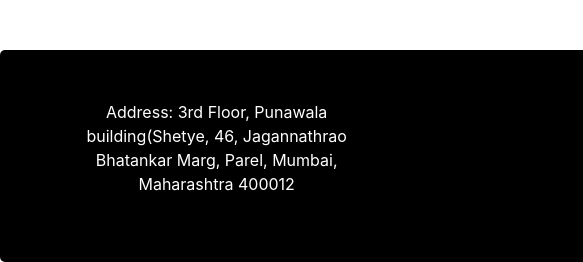
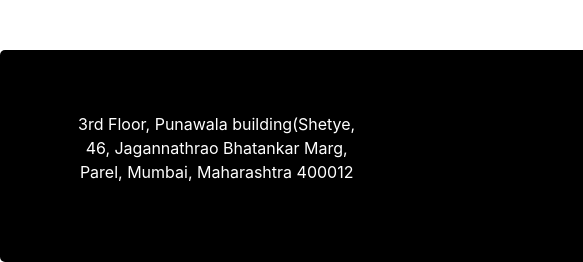
Before and after one commit to pranaybhosale1124/vastu-sarita, a plain HTML site: page index.html in a window 1280 px wide. Shown: the part 2998-3260 px from the top of the page, 0-583 px from the left. Drawn offline with nearby package versions, Linux system fonts and the light colour scheme; no server answers.

Commit message:
design changes

```diff
--- a/index.html
+++ b/index.html
@@ -197,7 +197,7 @@
         <div class="row">
             <div class="col-md-4 about">
                 <div style="max-width: 300px; text-align: center;">
-                    <p>Address: 3rd Floor, Punawala building(Shetye, 46, Jagannathrao Bhatankar Marg, Parel, Mumbai,
+                    <p>3rd Floor, Punawala building(Shetye, 46, Jagannathrao Bhatankar Marg, Parel, Mumbai,
                         Maharashtra 400012</p>
                 </div>
             </div>
@@ -218,8 +218,7 @@
                             href="https://www.instagram.com/vastusarita?igsh=dWY5dTBoeG80eDRn" target="_blank"><i
                                 class="bi bi-instagram"></i> Instagram</a></p>
                     <p class=".about-text">Find Us On<a href="https://g.co/kgs/qBsvoum" target="_blank"><i
-                                class="bi bi-geo-alt"></i> Google
-                            Maps</a></p>
+                                class="bi bi-geo-alt"></i> Google Maps</a></p>
                 </div>
             </div>
         </div>
```
